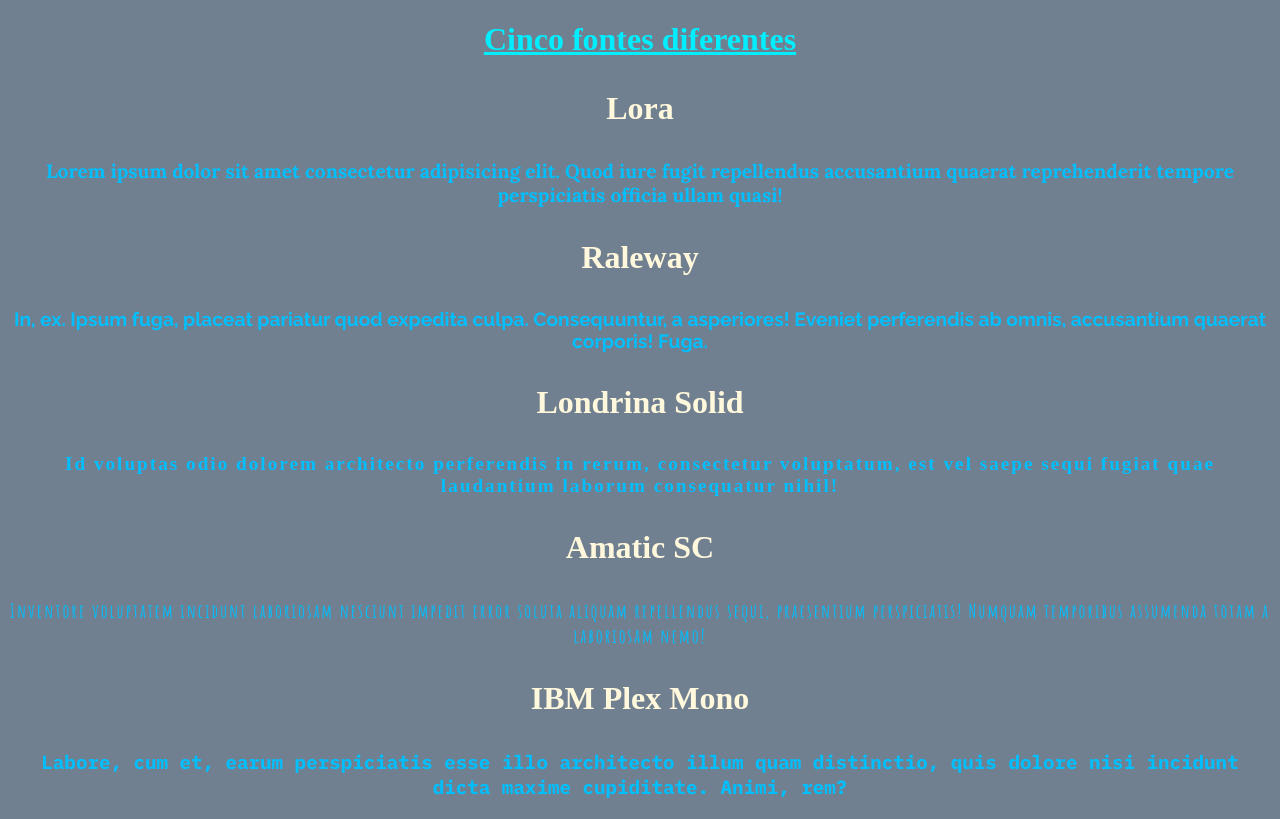
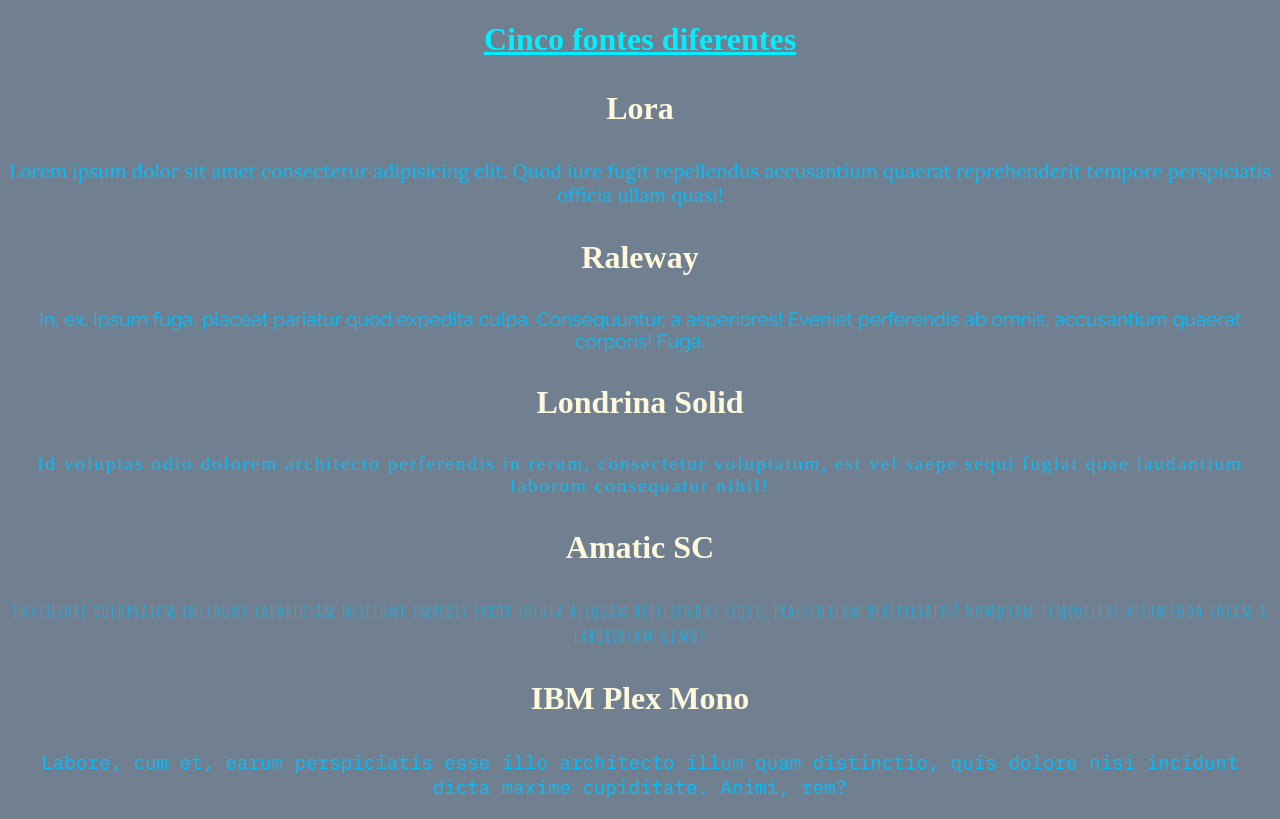
Before and after one commit to HenryKasai/cinco-fontes, a plain HTML site: page index.html in a window 1280 px wide. Drawn offline with Linux system fonts and the light colour scheme; a web font is replaced by a local one.

Commit message:
Exercício resolvido

```diff
--- a/estilo.css
+++ b/estilo.css
@@ -13,35 +13,29 @@
 }
 h1 {
     color: rgb(0, 238, 255);
-    font-weight: 700;
     font-size: 2em;
     text-decoration: underline;
 }
 .serif {
     font-family: 'Lora';
-    font-weight: 700;
 }
 .sans-serif {
     font-family: 'Raleway';
-    font-weight: 700;
 }
 .fantasy {
     font-family: 'Londrina Solid';
     font-weight: 100;
     letter-spacing: 2px;
-    font-weight: 700;
 }
 .cursive {
     font-family: 'Amatic SC';
-    font-weight: 700;
     letter-spacing: 2px;
-    font-weight: 700;
 }
 .monospace {
     font-family: 'IBM Plex Mono';
-    font-weight: 700;
 }
 .serif, .sans-serif, .monospace, .fantasy, .cursive {
     color: deepskyblue;
     font-size: 1.2em;
+    font-weight: 400;
 }
```
